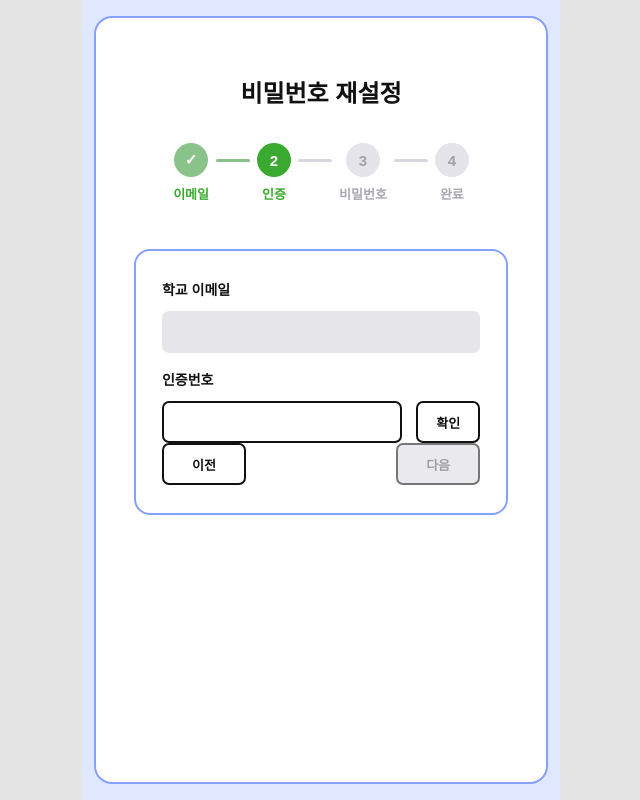
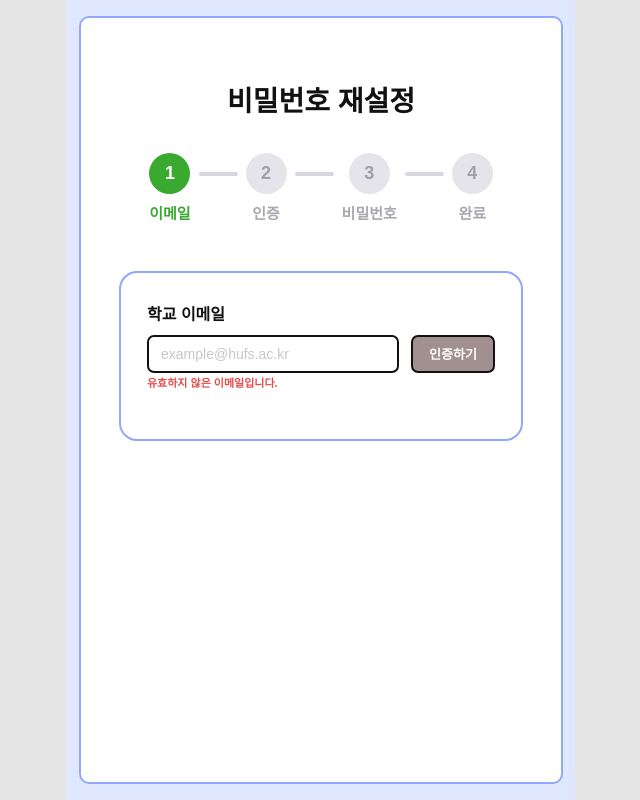
Before and after one commit to siyeonlim0128-netizen/mini-project, a React (Create React App) app in the folder mini-project/: page / in a window 1280 px wide. Both pictures are taken after a click on the button "인증하기". Shown: the whole page, without its empty margins (319-959 px from the left). Built offline with nearby package versions, Linux system fonts and the light colour scheme.

Commit message:
비번 재설정 페이지 2차 중간 저장

```diff
--- a/mini-project/src/pages/ResetPasswordPage.css
+++ b/mini-project/src/pages/ResetPasswordPage.css
@@ -11,14 +11,13 @@ body,
 }
 
 .reset-page {
-  --reset-card-width: min(482px, calc((100svh - 48px) * 0.604));
-  --reset-blue-width: calc(var(--reset-card-width) + 24px);
+  --reset-blue-width: min(508px, 100vw);
+  --reset-card-width: calc(var(--reset-blue-width) - 24px);
   width: 100%;
   height: 100svh;
   background: #e5e5e5;
-  display: flex;
-  justify-content: center;
-  align-items: center;
+  display: grid;
+  place-items: center;
   font-family: Arial, sans-serif;
   padding: 0;
   overflow: hidden;
@@ -33,6 +32,7 @@ body,
   left: 50%;
   width: var(--reset-blue-width);
   background: #dfe8ff;
+  border-radius: 0;
   transform: translateX(-50%);
   z-index: 0;
 }
@@ -42,9 +42,10 @@ body,
   height: calc(100svh - 32px);
   min-height: 0;
   background: #ffffff;
-  border: 2px solid #86a0ff;
-  border-radius: 18px;
-  padding: clamp(44px, 7svh, 68px) 38px 36px;
+  border: 2px solid #91a8ff;
+  border-radius: 10px;
+  box-shadow: none;
+  padding: clamp(48px, 7.6svh, 68px) 38px 36px;
   overflow: hidden;
   position: relative;
   z-index: 1;
@@ -53,7 +54,7 @@ body,
 .reset-title {
   margin: 0 0 34px;
   text-align: center;
-  font-size: 24px;
+  font-size: 28px;
   font-weight: 800;
   color: #111111;
 }
@@ -62,30 +63,30 @@ body,
   display: flex;
   align-items: flex-start;
   justify-content: center;
-  margin-bottom: 46px;
+  margin-bottom: 48px;
 }
 
 .step-item {
   display: flex;
   flex-direction: column;
   align-items: center;
-  gap: 7px;
-  font-size: 13px;
+  gap: 8px;
+  font-size: 15px;
   font-weight: 700;
   color: #a8a8b0;
   white-space: nowrap;
 }
 
 .step-circle {
-  width: 34px;
-  height: 34px;
+  width: 41px;
+  height: 41px;
   border-radius: 50%;
   background: #e4e4ea;
   color: #a0a0a8;
   display: flex;
   align-items: center;
   justify-content: center;
-  font-size: 15px;
+  font-size: 18px;
   font-weight: 700;
 }
 
@@ -100,11 +101,11 @@ body,
 }
 
 .step-line {
-  width: 34px;
-  height: 3px;
+  width: 39px;
+  height: 4px;
   background: #d7d7df;
   border-radius: 999px;
-  margin: 16px 7px 0;
+  margin: 19px 8px 0;
 }
 
 .step-line.done {
@@ -118,23 +119,28 @@ body,
 .form-box {
   width: 100%;
   margin: 0 auto;
-  border: 2px solid #86a0ff;
-  border-radius: 16px;
-  padding: 28px 26px;
+  min-height: 170px;
+  border: 2px solid #91a8ff;
+  border-radius: 18px;
+  padding: 28px 26px 24px;
   box-sizing: border-box;
 }
 
 .form-box label {
   display: block;
-  margin: 0 0 12px;
-  font-size: 14px;
+  margin: 0 0 10px;
+  font-size: 16px;
   font-weight: 800;
   color: #111111;
 }
 
+.form-box label:not(:first-child) {
+  margin-top: 12px;
+}
+
 .form-box input {
   width: 100%;
-  height: 42px;
+  height: 38px;
   border: 2px solid #111111;
   border-radius: 7px;
   padding: 0 12px;
@@ -147,33 +153,45 @@ body,
   border-color: #39aa2f;
 }
 
+.form-box input::placeholder {
+  color: #c7c7c7;
+}
+
 .disabled-input {
-  margin-bottom: 16px;
+  margin-bottom: 10px;
   border: none !important;
   background: #e5e5ea;
   color: #777777;
 }
 
 .row {
-  display: flex;
+  display: grid;
+  grid-template-columns: 1fr 84px;
   align-items: center;
-  gap: 14px;
+  gap: 12px;
 }
 
-.row > input {
-  flex: 1;
+.row > input,
+.row > button,
+.row > .password-wrap {
+  width: 100%;
+  min-width: 0;
+}
+
+.row > .password-wrap {
+  margin-bottom: 0;
 }
 
 button {
-  height: 42px;
+  height: 38px;
   border: 2px solid #111111;
   border-radius: 7px;
-  background: #ffffff;
-  color: #111111;
+  background: #a28f8f;
+  color: #ffffff;
   font-size: 13px;
   font-weight: 700;
   cursor: pointer;
-  padding: 0 18px;
+  padding: 0 12px;
   white-space: nowrap;
 }
 
@@ -185,16 +203,26 @@ button:disabled {
 }
 
 .success-text {
-  margin: -6px 0 14px;
+  min-height: 14px;
+  margin: 4px 0 6px;
   font-size: 11px;
   font-weight: 700;
   color: #39aa2f;
+  line-height: 1.25;
+}
+
+.error-text {
+  min-height: 14px;
+  margin: 4px 0 6px;
+  color: #e44b4b;
+  font-size: 11px;
+  font-weight: 700;
+  line-height: 1.25;
 }
 
 .password-wrap {
   position: relative;
-  flex: 1;
-  margin-bottom: 16px;
+  margin-bottom: 12px;
 }
 
 .password-wrap input {
@@ -203,19 +231,25 @@ button:disabled {
 
 .password-wrap button {
   position: absolute;
-  top: 0;
-  right: 0;
-  width: 48px;
-  height: 42px;
+  right: 2px;
+  top: 2px;
+  width: 42px;
+  height: 34px;
   border: none;
   background: transparent;
   padding: 0;
-  font-size: 12px;
+  color: #b5b5bd;
+  display: grid;
+  place-items: center;
+}
+
+.password-wrap button svg {
+  display: block;
 }
 
 .submit-btn {
   width: 100%;
-  margin: 12px 0 22px;
+  margin: 12px 0 0;
   background: #39aa2f;
   border-color: #39aa2f;
   color: #ffffff;
@@ -228,13 +262,14 @@ button:disabled {
 }
 
 .bottom-buttons {
-  display: flex;
-  justify-content: space-between;
-  gap: 18px;
+  display: grid;
+  grid-template-columns: 1fr 1fr;
+  gap: 28px;
+  margin: 18px 32px 0;
 }
 
 .bottom-buttons button {
-  width: 84px;
+  width: 100%;
 }
 
 .complete-box {
@@ -245,7 +280,7 @@ button:disabled {
 }
 
 .complete-box h3 {
-  margin: 38px 0 34px;
+  margin: 30px 0 24px;
   font-size: 22px;
   line-height: 1.45;
   font-weight: 800;
@@ -253,16 +288,19 @@ button:disabled {
 }
 
 .complete-box img {
-  width: 150px;
-  height: 150px;
+  width: 190px;
+  height: 190px;
   object-fit: contain;
-  margin-bottom: 44px;
+  margin: 24px auto 30px;
 }
 
 .complete-box button {
   width: 70px;
+  height: 42px;
+  font-size: 14px;
+  border-radius: 8px;
   background: #9b8583;
-  border-color: #7c6967;
+  border-color: #222222;
   color: #ffffff;
 }
 
@@ -275,9 +313,8 @@ button:disabled {
   }
 
   .reset-page {
-    --reset-card-width: min(calc(100vw - 48px), calc((100svh - 24px) * 0.604));
-    --reset-blue-width: calc(var(--reset-card-width) + 24px);
-    align-items: center;
+    --reset-blue-width: min(508px, 100vw);
+    --reset-card-width: calc(var(--reset-blue-width) - 24px);
     padding: 0;
   }
 
@@ -290,12 +327,11 @@ button:disabled {
 
   .form-box {
     width: 100%;
-    padding: 24px 20px;
   }
 
   .step-line {
-    width: clamp(22px, 8vw, 39px);
-    margin-left: 5px;
-    margin-right: 5px;
+    width: clamp(22px, 7vw, 39px);
+    margin-left: 4px;
+    margin-right: 4px;
   }
 }
--- a/mini-project/src/pages/ResetPasswordPage.js
+++ b/mini-project/src/pages/ResetPasswordPage.js
@@ -1,17 +1,28 @@
 import React, { useState } from "react";
+import { Eye, EyeOff } from "lucide-react";
 import "./ResetPasswordPage.css";
 import Boo9 from "../components/Boo9.svg";
 
 function ResetPasswordPage() {
   const [step, setStep] = useState(1);
   const [email, setEmail] = useState("");
+  const [emailTried, setEmailTried] = useState(false);
   const [code, setCode] = useState("");
   const [password, setPassword] = useState("");
   const [passwordCheck, setPasswordCheck] = useState("");
+  const [passwordCheckTried, setPasswordCheckTried] = useState(false);
   const [showPassword, setShowPassword] = useState(false);
 
+  const emailValid = /^[^\s@]+@hufs\.ac\.kr$/i.test(email.trim());
   const passwordMatched =
     password.length > 0 && passwordCheck.length > 0 && password === passwordCheck;
+  const passwordConfirmed = passwordCheckTried && passwordMatched;
+
+  const sendEmailCode = () => {
+    setEmailTried(true);
+    if (!emailValid) return;
+    setStep(2);
+  };
 
   const handleNext = () => {
     if (step < 4) setStep(step + 1);
@@ -55,13 +66,20 @@ function ResetPasswordPage() {
             <div className="row">
               <input
                 value={email}
-                onChange={(event) => setEmail(event.target.value)}
+                onChange={(event) => {
+                  setEmail(event.target.value);
+                  setEmailTried(false);
+                }}
                 type="email"
+                placeholder="example@hufs.ac.kr"
               />
-              <button type="button" onClick={handleNext}>
+              <button type="button" onClick={sendEmailCode}>
                 인증하기
               </button>
             </div>
+            {emailTried && !emailValid && (
+              <p className="error-text">유효하지 않은 이메일입니다.</p>
+            )}
           </div>
         )}
 
@@ -72,8 +90,16 @@ function ResetPasswordPage() {
 
             <label>인증번호</label>
             <div className="row">
-              <input value={code} onChange={(event) => setCode(event.target.value)} />
-              <button type="button" onClick={handleNext}>
+              <input
+                value={code}
+                inputMode="numeric"
+                maxLength={6}
+                placeholder="숫자 6자리 입력"
+                onChange={(event) =>
+                  setCode(event.target.value.replace(/\D/g, "").slice(0, 6))
+                }
+              />
+              <button type="button" onClick={handleNext} disabled={code.length !== 6}>
                 확인
               </button>
             </div>
@@ -93,17 +119,20 @@ function ResetPasswordPage() {
           <div className="form-box">
             <label>학교 이메일</label>
             <input className="disabled-input" value={email} disabled />
-            <p className="success-text">이메일 인증이 완료되었습니다</p>
+            <p className="success-text">이메일 인증이 완료되었습니다.</p>
 
             <label>새 비밀번호</label>
             <div className="password-wrap">
               <input
                 type={showPassword ? "text" : "password"}
                 value={password}
-                onChange={(event) => setPassword(event.target.value)}
+                onChange={(event) => {
+                  setPassword(event.target.value);
+                  setPasswordCheckTried(false);
+                }}
               />
               <button type="button" onClick={() => setShowPassword(!showPassword)}>
-                {showPassword ? "숨김" : "보기"}
+                {showPassword ? <EyeOff size={16} /> : <Eye size={16} />}
               </button>
             </div>
 
@@ -113,24 +142,33 @@ function ResetPasswordPage() {
                 <input
                   type={showPassword ? "text" : "password"}
                   value={passwordCheck}
-                  onChange={(event) => setPasswordCheck(event.target.value)}
+                  onChange={(event) => {
+                    setPasswordCheck(event.target.value);
+                    setPasswordCheckTried(false);
+                  }}
                 />
                 <button type="button" onClick={() => setShowPassword(!showPassword)}>
-                  {showPassword ? "숨김" : "보기"}
+                  {showPassword ? <EyeOff size={16} /> : <Eye size={16} />}
                 </button>
               </div>
 
-              <button type="button" disabled={!passwordMatched}>
+              <button type="button" onClick={() => setPasswordCheckTried(true)}>
                 확인
               </button>
             </div>
 
-            {passwordMatched && <p className="success-text">비밀번호가 일치합니다.</p>}
+            {passwordCheckTried && (
+              <p className={passwordMatched ? "success-text" : "error-text"}>
+                {passwordMatched
+                  ? "비밀번호가 일치합니다."
+                  : "비밀번호가 일치하지 않습니다."}
+              </p>
+            )}
 
             <button
               type="button"
               className="submit-btn"
-              disabled={!passwordMatched}
+              disabled={!passwordConfirmed}
               onClick={handleNext}
             >
               비밀번호 변경하기
@@ -155,7 +193,7 @@ function ResetPasswordPage() {
               완료되었습니다.
             </h3>
             <img src={Boo9} alt="완료 캐릭터" />
-            <button type="button" onClick={() => window.history.back()}>
+            <button type="button" onClick={() => (window.location.href = "/login")}>
               닫기
             </button>
           </div>
```
Also changed, not shown: mini-project/src/App.js (line endings or trailing spaces).
